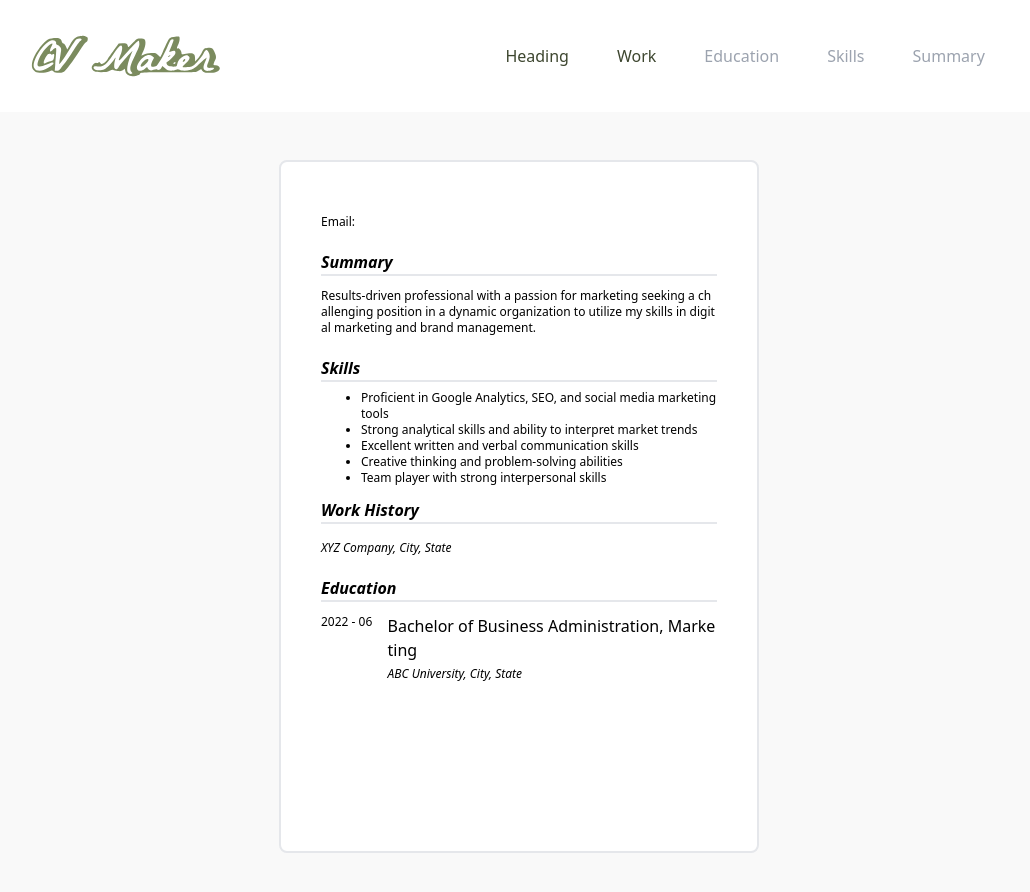
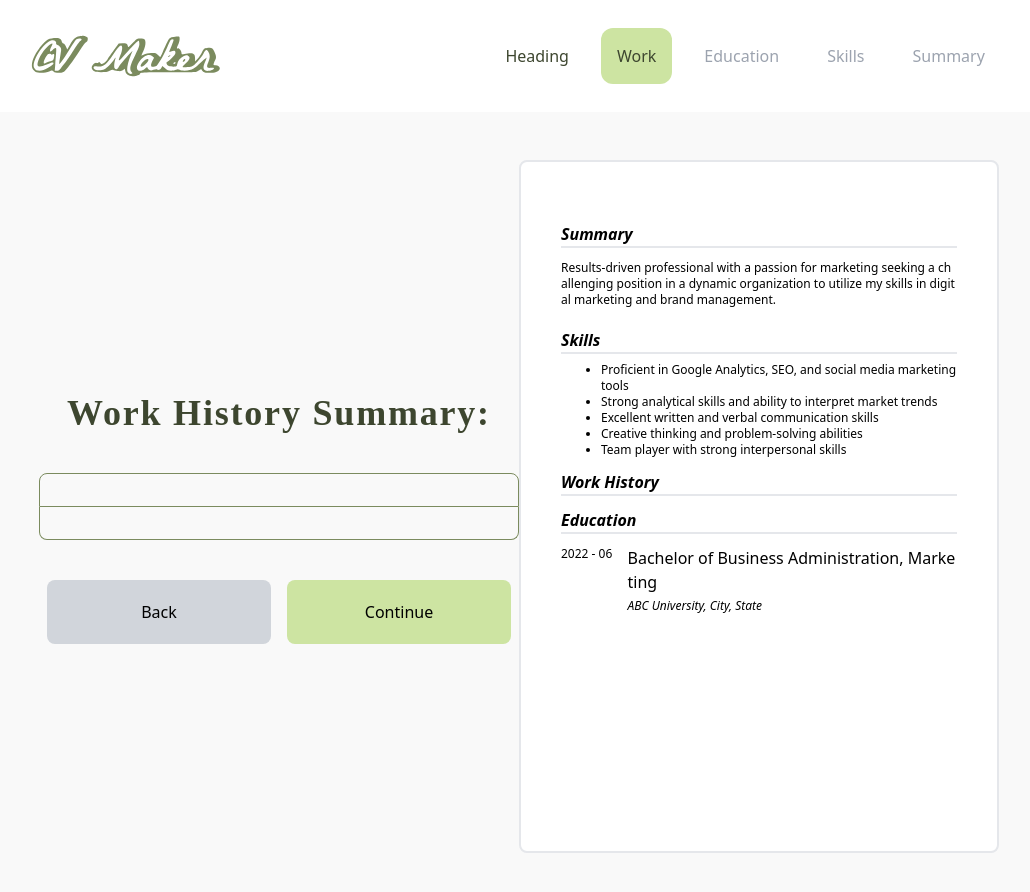
Before and after one commit to lmreineer/cv-maker, a React (Create React App) app: page /additional-work-history-summary in a window 1280 px wide. Shown: the top 892 px of the page, without its empty margins (121-1151 px from the left). Built offline with nearby package versions, Linux system fonts and the light colour scheme.

Commit message:
Improve functionalities and fix bugs

```diff
--- a/src/components/Header.js
+++ b/src/components/Header.js
@@ -8,6 +8,13 @@ const Header = () => {
     const isOnWorkResponbilityForm = pathname === '/work-responsibility';
     const isOnWorkHistorySummary = pathname === '/work-history-summary';
     const isOnSkipWorkHistoryModal = pathname === '/skip-work-history';
+    const isOnAdditionalWorkHistoryForm =
+        pathname === '/additional-work-history';
+    const isOnAdditionalWorkResponsibilityForm =
+        pathname === '/additional-work-responsibility';
+    const isOnAdditionalWorkHistorySummary =
+        pathname === '/additional-work-history-summary';
+
     const isOnEducationPath = pathname === '/education';
 
     return (
@@ -32,7 +39,10 @@ const Header = () => {
                         isOnWorkHistoryPath ||
                         isOnWorkResponbilityForm ||
                         isOnWorkHistorySummary ||
-                        isOnSkipWorkHistoryModal
+                        isOnSkipWorkHistoryModal ||
+                        isOnAdditionalWorkHistoryForm ||
+                        isOnAdditionalWorkResponsibilityForm ||
+                        isOnAdditionalWorkHistorySummary
                             ? 'm-2 rounded-xl bg-yellow-green p-4 text-very-dark-yellow-green'
                             : 'm-2 p-4 text-gray-400'
                     }
--- a/src/components/form-validation/FormValidation.js
+++ b/src/components/form-validation/FormValidation.js
@@ -12,6 +12,7 @@ import WorkHistorySummary from '../path/WorkHistorySummary';
 import SkipWorkHistoryModal from '../path/SkipWorkHistoryModal';
 import AdditionalWorkHistoryForm from '../path/form/additional-work-history/AdditionalWorkHistoryForm';
 import AdditionalWorkResponsibilityForm from '../path/form/additional-work-history/AdditionalWorkResponsibilityForm';
+import AdditionalWorkHistorySummary from '../path/AdditionalWorkHistorySummary';
 import EducationForm from '../path/form/EducationForm';
 
 import CVPreview from '../preview/CVPreview';
@@ -109,6 +110,9 @@ const FormValidation = () => {
                 case '/additional-work-history':
                     navigate('/additional-work-responsibility');
                     break;
+                case '/additional-work-responsibility':
+                    navigate('/additional-work-history-summary');
+                    break;
             }
         }
     });
@@ -155,8 +159,6 @@ const FormValidation = () => {
         secondCurrentlyWorkingCheckboxValue,
         setSecondCurrentlyWorkingCheckboxValue
     ] = useState(false);
-
-    const [addAnotherWorkPosition, setAddAnotherWorkPosition] = useState(false);
 
     const capitaliseFirstLetter = (input) => {
         return input.charAt(0).toUpperCase() + input.slice(1);
@@ -223,9 +225,6 @@ const FormValidation = () => {
                     element={
                         <WorkHistorySummary
                             handleSubmit={formik.handleSubmit}
-                            setAddAnotherWorkPosition={
-                                setAddAnotherWorkPosition
-                            }
                         />
                     }
                 />
@@ -258,6 +257,14 @@ const FormValidation = () => {
                         />
                     }
                 />
+                <Route
+                    path="/additional-work-history-summary"
+                    element={
+                        <AdditionalWorkHistorySummary
+                            handleSubmit={formik.handleSubmit}
+                        />
+                    }
+                />
                 <Route path="/education" element={<EducationForm />} />
             </Routes>
 
@@ -286,7 +293,6 @@ const FormValidation = () => {
                 bulletPointTwoInput={capitaliseFirstLetter(bulletPointTwo)}
                 bulletPointThreeInput={capitaliseFirstLetter(bulletPointThree)}
                 bulletPointFourInput={capitaliseFirstLetter(bulletPointFour)}
-                addAnotherWorkPosition={addAnotherWorkPosition}
                 secondYearStartWorkInput={secondYearStartWork}
                 secondMonthStartWorkInput={secondMonthStartWork}
                 secondYearEndWorkInput={secondYearEndWork}
--- /dev/null
+++ b/src/components/path/AdditionalWorkHistorySummary.js
@@ -0,0 +1,128 @@
+import { useNavigate } from 'react-router-dom';
+
+const AdditionalWorkHistorySummary = ({
+    handleSubmit,
+    setAddAnotherWorkPosition
+}) => {
+    const getFormData = (formData) => {
+        // make values of properties accessible
+        const data = JSON.parse(window.localStorage.getItem(formData));
+        // if form data is submitted, return form data
+        return data ? data : '';
+    };
+
+    const { jobTitleData, companyData } = getFormData('workHistoryFormData');
+
+    const {
+        bulletPointOneData,
+        bulletPointTwoData,
+        bulletPointThreeData,
+        bulletPointFourData
+    } = getFormData('workResponsibilityFormData');
+
+    const { secondJobTitleData, secondCompanyData } = getFormData(
+        'additionalWorkHistoryFormData'
+    );
+
+    const {
+        secondBulletPointOneData,
+        secondBulletPointTwoData,
+        secondBulletPointThreeData,
+        secondBulletPointFourData
+    } = getFormData('additionalWorkResponsibilityFormData');
+
+    const manageBulletPointStyles = (bulletPoint) => {
+        return bulletPoint ? 'my-3' : 'list-none';
+    };
+
+    const navigate = useNavigate();
+    const navigateBack = () => navigate('/work-responsibility');
+
+    return (
+        <form
+            onSubmit={handleSubmit}
+            className="flex w-1/2 flex-col justify-center"
+        >
+            <h1 className="mb-10 mt-16 text-center font-cabin text-4xl font-semibold tracking-wider text-very-dark-yellow-green">
+                Work History Summary:
+            </h1>
+            <div className="flex flex-col justify-center">
+                <div className="break-all rounded-t-lg border border-dark-yellow-green p-4">
+                    <p className="font-medium">
+                        {jobTitleData && companyData
+                            ? `${jobTitleData}, ${companyData}`
+                            : ''}
+                    </p>
+                    <li className={manageBulletPointStyles(bulletPointOneData)}>
+                        {bulletPointOneData}
+                    </li>
+                    <li className={manageBulletPointStyles(bulletPointTwoData)}>
+                        {bulletPointTwoData}
+                    </li>
+                    <li
+                        className={manageBulletPointStyles(
+                            bulletPointThreeData
+                        )}
+                    >
+                        {bulletPointThreeData}
+                    </li>
+                    <li
+                        className={manageBulletPointStyles(bulletPointFourData)}
+                    >
+                        {bulletPointFourData}
+                    </li>
+                </div>
+                <div className="rounded-b-lg border border-t-0 border-dark-yellow-green p-4">
+                    <p className="font-medium">
+                        {secondJobTitleData && secondCompanyData
+                            ? `${secondJobTitleData}, ${secondCompanyData}`
+                            : ''}
+                    </p>
+                    <li
+                        className={manageBulletPointStyles(
+                            secondBulletPointOneData
+                        )}
+                    >
+                        {secondBulletPointOneData}
+                    </li>
+                    <li
+                        className={manageBulletPointStyles(
+                            secondBulletPointTwoData
+                        )}
+                    >
+                        {secondBulletPointTwoData}
+                    </li>
+                    <li
+                        className={manageBulletPointStyles(
+                            secondBulletPointThreeData
+                        )}
+                    >
+                        {secondBulletPointThreeData}
+                    </li>
+                    <li
+                        className={manageBulletPointStyles(
+                            secondBulletPointFourData
+                        )}
+                    >
+                        {secondBulletPointFourData}
+                    </li>
+                </div>
+            </div>
+            <div className="flex justify-around">
+                <input
+                    type="button"
+                    className="my-10 w-56 rounded-lg bg-gray-300 p-5 transition hover:cursor-pointer hover:bg-gray-400"
+                    onClick={navigateBack}
+                    value="Back"
+                />
+                <input
+                    type="submit"
+                    className="my-10 w-56 rounded-lg bg-yellow-green p-5 transition hover:cursor-pointer hover:bg-dark-yellow-green"
+                    value="Continue"
+                />
+            </div>
+        </form>
+    );
+};
+
+export default AdditionalWorkHistorySummary;
--- a/src/components/path/WorkHistorySummary.js
+++ b/src/components/path/WorkHistorySummary.js
@@ -1,6 +1,6 @@
 import { useNavigate } from 'react-router-dom';
 
-const WorkHistorySummary = ({ handleSubmit, setAddAnotherWorkPosition }) => {
+const WorkHistorySummary = ({ handleSubmit }) => {
     const getFormData = (formData) => {
         // make values of properties accessible
         const data = JSON.parse(window.localStorage.getItem(formData));
@@ -8,14 +8,14 @@ const WorkHistorySummary = ({ handleSubmit, setAddAnotherWorkPosition }) => {
         return data ? data : '';
     };
 
+    const { jobTitleData, companyData } = getFormData('workHistoryFormData');
+
     const {
-        jobTitleData,
-        companyData,
         bulletPointOneData,
         bulletPointTwoData,
         bulletPointThreeData,
         bulletPointFourData
-    } = getFormData('workHistoryFormData');
+    } = getFormData('workResponsibilityFormData');
 
     const manageBulletPointStyles = (bulletPoint) => {
         return bulletPoint ? 'my-3' : 'list-none';
@@ -25,7 +25,6 @@ const WorkHistorySummary = ({ handleSubmit, setAddAnotherWorkPosition }) => {
     const navigateBack = () => navigate('/work-responsibility');
 
     const handleAddingWorkPosition = () => {
-        setAddAnotherWorkPosition(true);
         navigate('/additional-work-history');
     };
 
@@ -38,13 +37,11 @@ const WorkHistorySummary = ({ handleSubmit, setAddAnotherWorkPosition }) => {
                 Work History Summary:
             </h1>
             <div className="flex flex-col justify-center">
-                <div
-                    className="m-3
-                    rounded-lg border border-dark-yellow-green p-4
-                    "
-                >
+                <div className="m-3 break-all rounded-lg border border-dark-yellow-green p-4">
                     <p className="font-medium">
-                        {jobTitleData}, {companyData}
+                        {jobTitleData && companyData
+                            ? `${jobTitleData}, ${companyData}`
+                            : ''}
                     </p>
                     <li className={manageBulletPointStyles(bulletPointOneData)}>
                         {bulletPointOneData}
@@ -66,8 +63,7 @@ const WorkHistorySummary = ({ handleSubmit, setAddAnotherWorkPosition }) => {
                     </li>
                 </div>
                 <button
-                    className="mx-3 flex items-center
-                    justify-center rounded-lg border-2 border-dashed border-dark-yellow-green p-4"
+                    className="mx-3 flex items-center justify-center rounded-lg border-2 border-dashed border-dark-yellow-green p-4"
                     onClick={handleAddingWorkPosition}
                 >
                     <span className="material-symbols-outlined mr-2 text-xl font-semibold">
--- a/src/components/preview/CVContent.js
+++ b/src/components/preview/CVContent.js
@@ -42,7 +42,6 @@ const CVContent = ({
     bulletPointThreeInput,
     bulletPointFourInput,
     workDescriptionList,
-    addAnotherWorkPosition,
     secondYearStartWorkInput,
     secondMonthStartWorkInput,
     secondYearEndWorkInput,
@@ -103,14 +102,14 @@ const CVContent = ({
             window.localStorage.setItem(
                 'workHistoryFormData',
                 JSON.stringify({
+                    yearStartWorkData: yearStartWorkInput,
+                    monthStartWorkData: monthStartWorkInput,
+                    yearEndWorkData: yearEndWorkInput,
+                    monthEndWorkData: monthEndWorkInput,
                     jobTitleData: jobTitleInput,
                     companyData: companyInput,
                     cityWorkData: cityWorkInput,
                     stateWorkData: stateWorkInput,
-                    yearStartWorkData: yearStartWorkInput,
-                    monthStartWorkData: monthStartWorkInput,
-                    yearEndWorkData: yearEndWorkInput,
-                    monthEndWorkData: monthEndWorkInput,
                     currentlyWorkingCheckboxData: currentlyWorkingCheckboxValue
                 })
             );
@@ -128,14 +127,14 @@ const CVContent = ({
             window.localStorage.setItem(
                 'additionalWorkHistoryFormData',
                 JSON.stringify({
+                    secondYearStartWorkData: secondYearStartWorkInput,
+                    secondMonthStartWorkData: secondMonthStartWorkInput,
+                    secondYearEndWorkData: secondYearEndWorkInput,
+                    secondMonthEndWorkData: secondMonthEndWorkInput,
                     secondJobTitleData: secondJobTitleInput,
                     secondCompanyData: secondCompanyInput,
                     secondCityWorkData: secondCityWorkInput,
                     secondStateWorkData: secondStateWorkInput,
-                    secondYearStartWorkData: secondYearStartWorkInput,
-                    secondMonthStartWorkData: secondMonthStartWorkInput,
-                    secondYearEndWorkData: secondYearEndWorkInput,
-                    secondMonthEndWorkData: secondMonthEndWorkInput,
                     secondCurrentlyWorkingCheckboxData:
                         secondCurrentlyWorkingCheckboxValue
                 })
@@ -215,14 +214,14 @@ const CVContent = ({
     } = getFormData('headingFormData');
 
     const {
+        yearStartWorkData,
+        monthStartWorkData,
+        yearEndWorkData,
+        monthEndWorkData,
         jobTitleData,
         companyData,
         cityWorkData,
         stateWorkData,
-        yearStartWorkData,
-        monthStartWorkData,
-        yearEndWorkData,
-        monthEndWorkData,
         currentlyWorkingCheckboxData
     } = getFormData('workHistoryFormData');
 
@@ -252,6 +251,27 @@ const CVContent = ({
         secondBulletPointFourData
     } = getFormData('additionalWorkResponsibilityFormData');
 
+    // handle addAnotherWorkPosition for additional work history and responsibility forms state
+    if (workHistorySummaryIsSubmitted) {
+        window.localStorage.setItem(
+            'addAnotherWorkPositionData',
+            JSON.stringify({
+                addAnotherWorkPosition: true
+            })
+        );
+    } else {
+        window.localStorage.setItem(
+            'addAnotherWorkPositionData',
+            JSON.stringify({
+                addAnotherWorkPosition: false
+            })
+        );
+    }
+
+    const { addAnotherWorkPosition } = getFormData(
+        'addAnotherWorkPositionData'
+    );
+
     const isCurrentlyWorkingData = currentlyWorkingCheckboxData === true;
     const isCurrentlyWorkingValue = currentlyWorkingCheckboxValue === true;
 
@@ -267,6 +287,9 @@ const CVContent = ({
         !countryData &&
         !zipCodeData;
     const hasNoPhone = !isOnHeadingPath && !phoneData;
+    const hasNoEmail = !isOnHeadingPath && !emailData;
+    const hasNoHeading =
+        !isOnHeadingPath && hasNoAddress && hasNoPhone && hasNoEmail;
 
     const hasStartDate = yearStartWorkData && monthStartWorkData;
     const hasEndDate = yearEndWorkData && monthEndWorkData;
@@ -280,6 +303,8 @@ const CVContent = ({
         (isMissingStartDate || isMissingEndDate || startDateIsOmitted);
     const hasDatesButNotCurrentlyWorking =
         !isCurrentlyWorkingData && hasEndDate && hasStartDate;
+    const hasNoWorkHistory =
+        workHistoryFormIsSubmitted && !jobTitleData && !companyData;
 
     const secondHasStartDate =
         secondYearStartWorkData && secondMonthStartWorkData;
@@ -298,6 +323,10 @@ const CVContent = ({
             secondStartDateIsOmitted);
     const secondHasDatesButNotCurrentlyWorking =
         !secondIsCurrentlyWorkingData && secondHasEndDate && secondHasStartDate;
+    const hasNoSecondWorkHistory =
+        additionalWorkHistoryFormIsSubmitted &&
+        !secondJobTitleData &&
+        !secondCompanyData;
 
     const defaultFirstName = 'Afonso';
     const defaultLastName = 'Santos';
@@ -441,6 +470,7 @@ const CVContent = ({
 
         if (workResponsibilityFormOrderIsSubmitted) {
             if (bulletPointData) {
+                // if bulletPointData has is empty, put no value, else, show bulletPointData
                 bulletPoint = !bulletPointData.trim() ? '' : bulletPointData;
             }
         } else {
@@ -456,7 +486,7 @@ const CVContent = ({
     ) => {
         let styles = '';
 
-        // if bullet point is submitted empty
+        // if bulletPoint is submitted empty
         if (
             generateBulletPoint(
                 bulletPoint,
@@ -475,6 +505,10 @@ const CVContent = ({
 
     return (
         <>
+            {hasNoHeading ? (
+                ''
+            ) : (
+                <div>
                     <h1 className={fullName}>
                         <span>
                             {generateTitle(
@@ -500,7 +534,6 @@ const CVContent = ({
                             professionInput
                         )}
                     </h6>
-            <div>
                     <h6 className={address}>
                         {hasNoAddress ? '' : 'Address:'}
                         {hasNoAddress ? (
@@ -533,8 +566,11 @@ const CVContent = ({
                         )}
                     </h6>
                     <h6 className={contactHeading}>
-                    Email:
+                        {hasNoEmail ? '' : 'Email:'}
                         <span className={contactInput}>
+                            {hasNoEmail ? (
+                                ''
+                            ) : (
                                 <span>
                                     {generateTitle(
                                         !isOnHeadingPath,
@@ -543,9 +579,11 @@ const CVContent = ({
                                         defaultEmail
                                     )}
                                 </span>
+                            )}
                         </span>
                     </h6>
                 </div>
+            )}
             <div className={summaryContainer}>
                 <h6 className={mainBackgroundHeading}>Summary</h6>
                 <h6 className={summary}>
@@ -570,6 +608,9 @@ const CVContent = ({
                     <li>Team player with strong interpersonal skills</li>
                 </ul>
                 <h6 className={mainBackgroundHeading}>Work History</h6>
+                {hasNoWorkHistory ? (
+                    ''
+                ) : (
                     <div className={stayPeriodContainer}>
                         {hasNoWorkDatePeriod ? (
                             ''
@@ -674,7 +715,9 @@ const CVContent = ({
                             </div>
                         </div>
                     </div>
-                {addAnotherWorkPosition === true ? (
+                )}
+                {addAnotherWorkPosition === true &&
+                hasNoSecondWorkHistory === false ? (
                     <div className={stayPeriodContainer}>
                         {secondHasNoWorkDatePeriod ? (
                             ''
--- a/src/components/preview/CVPreview.js
+++ b/src/components/preview/CVPreview.js
@@ -27,7 +27,6 @@ const CVPreview = ({
     bulletPointTwoInput,
     bulletPointThreeInput,
     bulletPointFourInput,
-    addAnotherWorkPosition,
     secondYearStartWorkInput,
     secondMonthStartWorkInput,
     secondYearEndWorkInput,
@@ -93,7 +92,6 @@ const CVPreview = ({
                     bulletPointThreeInput={bulletPointThreeInput}
                     bulletPointFourInput={bulletPointFourInput}
                     workDescriptionList="font-light"
-                    addAnotherWorkPosition={addAnotherWorkPosition}
                     secondYearStartWorkInput={secondYearStartWorkInput}
                     secondMonthStartWorkInput={secondMonthStartWorkInput}
                     secondYearEndWorkInput={secondYearEndWorkInput}
```
Also changed, not shown: src/components/path/form/HeadingForm.js (+5 -3 lines), src/components/path/form/additional-work-history/AdditionalWorkResponsibilityForm.js (+7 -2 lines). Lines whose indentation alone changed are shown as unchanged.
